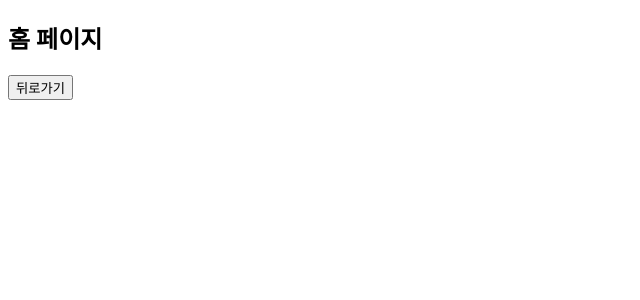
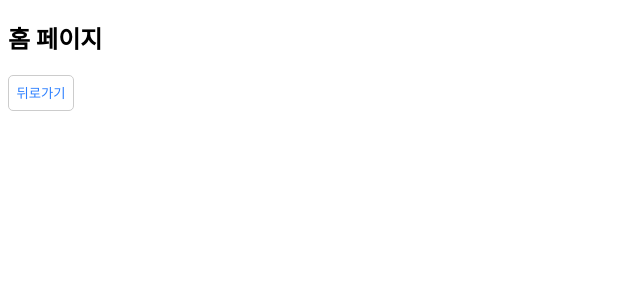
Before and after one commit to dnr14/lighthouse-ci-tutorial, a Next.js app: page /home in a window 1280 px wide. Shown: the top 300 px of the page, without its empty margins (0-640 px from the left). Built offline with nearby package versions, Linux system fonts and the light colour scheme.

Commit message:
feat : BackButton 추가

```diff
--- a/components/BackButton.tsx
+++ b/components/BackButton.tsx
@@ -0,0 +1,32 @@
+import { styled } from "@stitches/react";
+import { useRouter } from "next/router";
+
+const BackButton = () => {
+  const { back } = useRouter();
+
+  const handleOnClick = () => back();
+
+  return (
+    <Button id="back" onClick={handleOnClick}>
+      뒤로가기
+    </Button>
+  );
+};
+
+const Button = styled("button", {
+  padding: 7.5,
+  color: "#2c7fff",
+  background: "#fff",
+  border: "1px solid #ccc",
+  borderRadius: 5,
+  cursor: "pointer",
+
+  "&:hover": {
+    background: "#2c7fff",
+    color: "#fff",
+  },
+
+  transition: "background 0.5s ease, color 0.25s ease",
+});
+
+export default BackButton;
--- a/pages/home.tsx
+++ b/pages/home.tsx
@@ -1,15 +1,12 @@
-import { useRouter } from "next/router";
+import BackButton from "../components/BackButton";
 
 export default function Home() {
-  const { back } = useRouter();
   return (
     <main>
       <section>
         <h1>홈 페이지</h1>
         <div>
-          <button type={"button"} onClick={() => back()}>
-            뒤로가기
-          </button>
+          <BackButton />
         </div>
       </section>
     </main>
```
Also changed, not shown: pages/login.tsx (+2 -5 lines).
